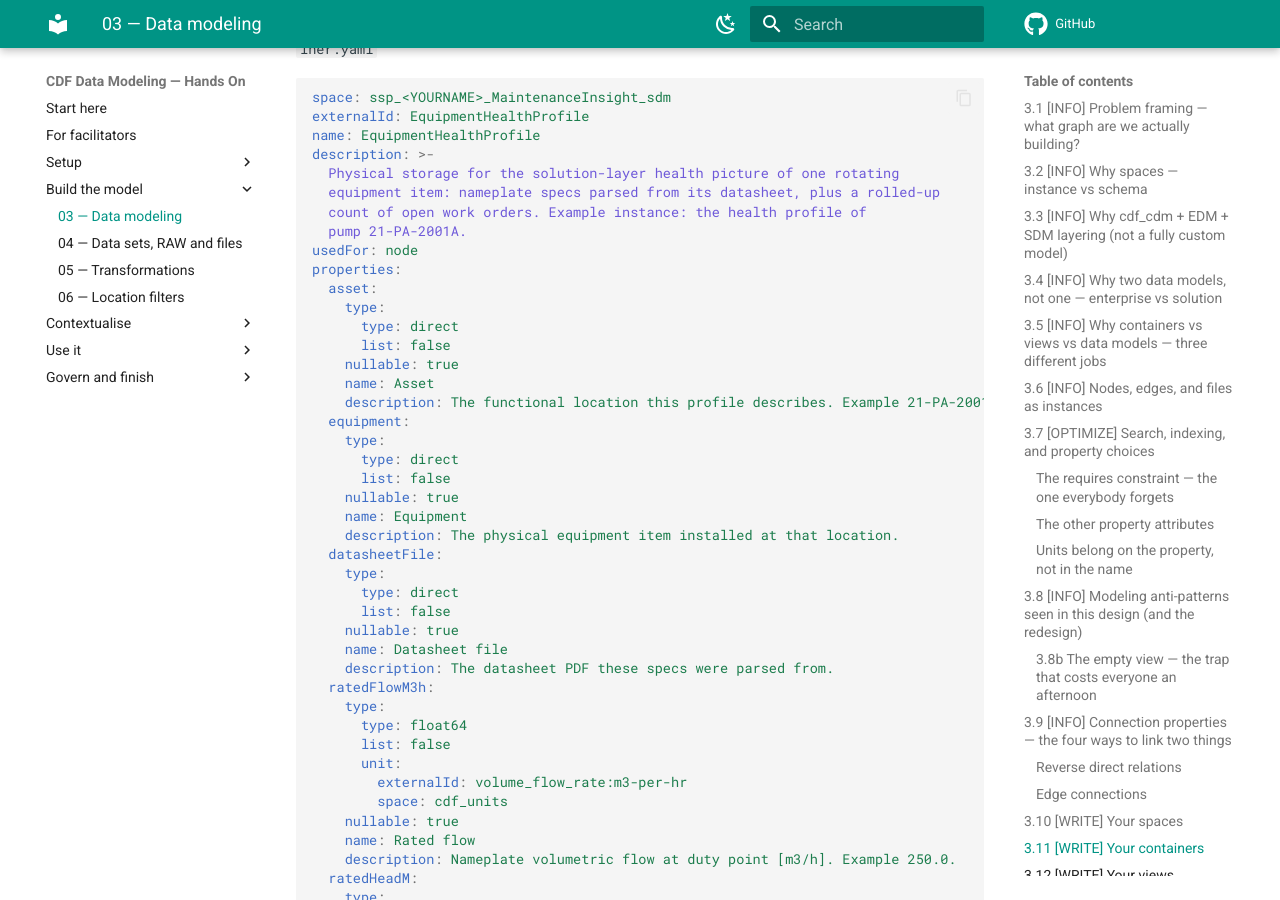
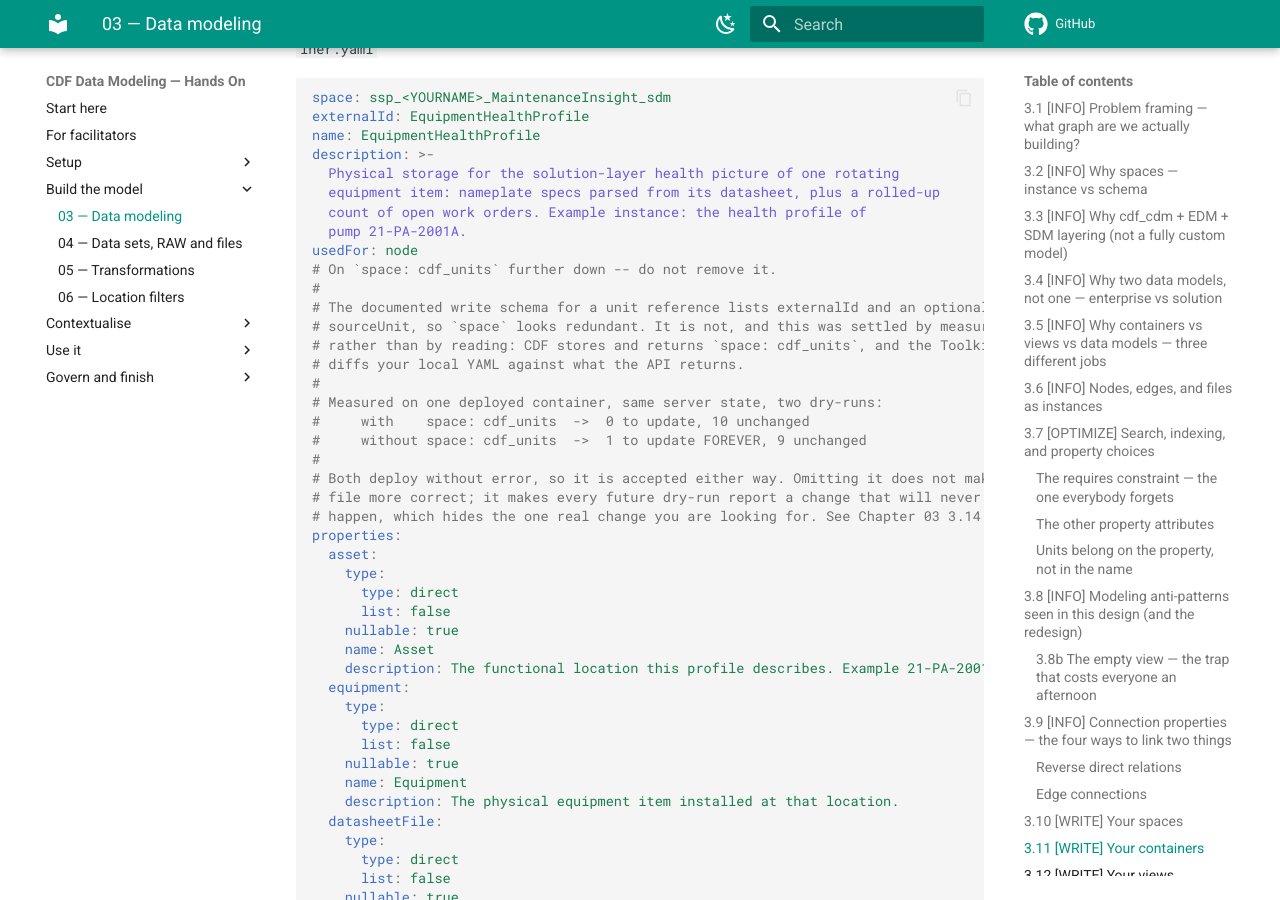
Before and after one commit to sebastian-srikanth/cdf-data-modeling-handson, an MkDocs documentation site: the page built from docs/03-data-modeling.md, in a window 1280 px wide and 900 px high, scrolled down 16789 px. Built offline with MkDocs 1.6.1 and Material for MkDocs 9.7.7, drawn with Linux system fonts in a browser that asks for light colours; comment, search, counter and statistics services are not loaded.

Commit message:
Settle space: cdf_units by measurement, and teach Chapter 04 the new table
The evaluation failed on the previous commit because selfcheck asserts the exact set of
RAW tables and the cascade added a sixth. That is the check doing its job -- the module
changed and the expectation did not. Fixed.

A parallel branch removes space: cdf_units from the six unit properties on the grounds
that the documented write schema lists only externalId and an optional sourceUnit. That
reading is right and the conclusion is wrong, and it is settled by measurement rather
than by argument. On one deployed container, same server state, two dry-runs:

    with    space: cdf_units  ->  0 to update, 10 unchanged
    without space: cdf_units  ->  1 to update FOREVER, 9 unchanged

Both deploy without error, so it is accepted either way. CDF stores and returns the
field, and the Toolkit diffs local YAML against what the API returns -- so omitting it
makes every future dry-run report a change that will never happen, hiding the one real
change you are looking for.

The reasoning and the numbers are now a comment in the container itself, so the next
person to read the schema docs does not flip it back a third time.

```diff
--- a/docs/03-data-modeling.md
+++ b/docs/03-data-modeling.md
@@ -674,6 +674,20 @@
   count of open work orders. Example instance: the health profile of
   pump 21-PA-2001A.
 usedFor: node
+# On `space: cdf_units` further down -- do not remove it.
+#
+# The documented write schema for a unit reference lists externalId and an optional
+# sourceUnit, so `space` looks redundant. It is not, and this was settled by measuring
+# rather than by reading: CDF stores and returns `space: cdf_units`, and the Toolkit
+# diffs your local YAML against what the API returns.
+#
+# Measured on one deployed container, same server state, two dry-runs:
+#     with    space: cdf_units  ->  0 to update, 10 unchanged
+#     without space: cdf_units  ->  1 to update FOREVER, 9 unchanged
+#
+# Both deploy without error, so it is accepted either way. Omitting it does not make the
+# file more correct; it makes every future dry-run report a change that will never
+# happen, which hides the one real change you are looking for. See Chapter 03 3.14.
 properties:
   asset:
     type:
```
Also changed, not shown: training/modules/reference/data_modeling/EquipmentHealthProfile.Container.yaml (+14 -0 lines), 1 other file.
